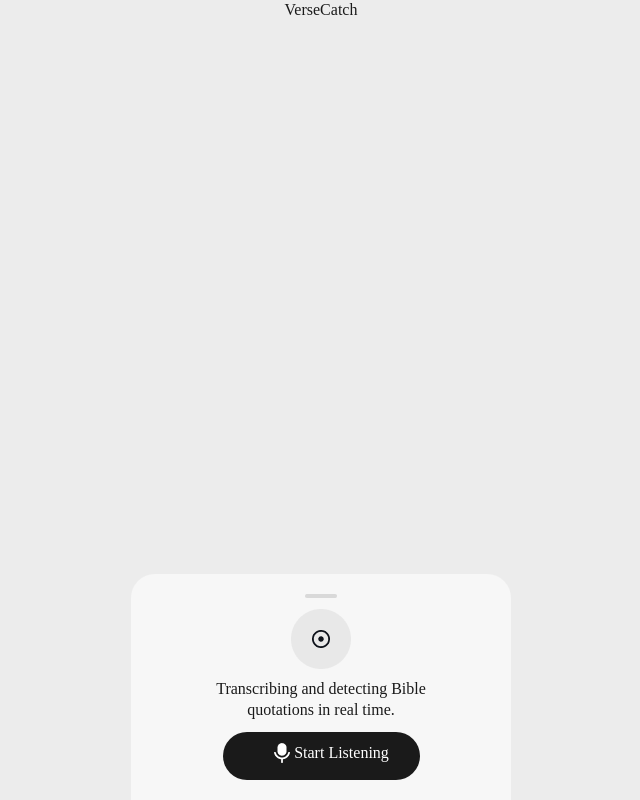
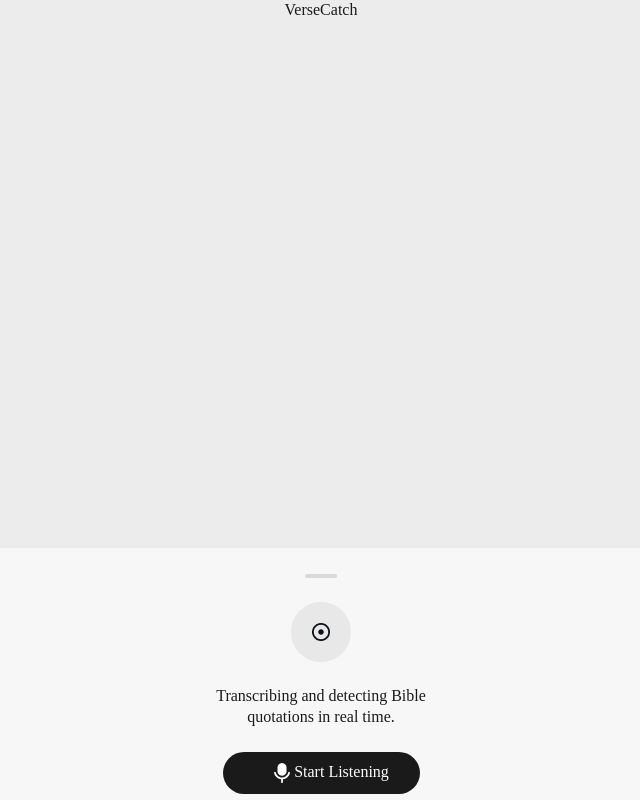
Before and after one commit to iguyra/verse_catch, a Next.js app in the folder frontend/: page / in a window 1280 px wide. Shown: the whole page, without its empty margins (319-959 px from the left). Built offline with nearby package versions, Linux system fonts and the light colour scheme; no server answers.

Commit message:
optimized code

```diff
--- a/frontend/pages/skills.module.css
+++ b/frontend/pages/skills.module.css
@@ -123,3 +123,31 @@
 .controlbuttonIsactive p {
   color: #ff6259;
 }
+
+@media only screen and (min-width: 600px) {
+  .versecontainer {
+    width: 830px;
+    height: 315;
+    top: 165px;
+    left: 241px;
+    border-radius: 18px;
+    padding-top: 32px;
+    padding-right: 36px;
+    padding-bottom: 32px;
+    padding-left: 36px;
+    gap: 24px;
+  }
+
+  .controlcontainer {
+    width: 700px;
+    height: 200px;
+    top: 527px;
+    left: 370px;
+    border-radius: 24px;
+    padding-top: 26px;
+    padding-right: 20px;
+    padding-bottom: 26px;
+    padding-left: 20px;
+    gap: 24px;
+  }
+}
```
Also changed, not shown: 1 other file (tests, documents, lock files or other folders).
